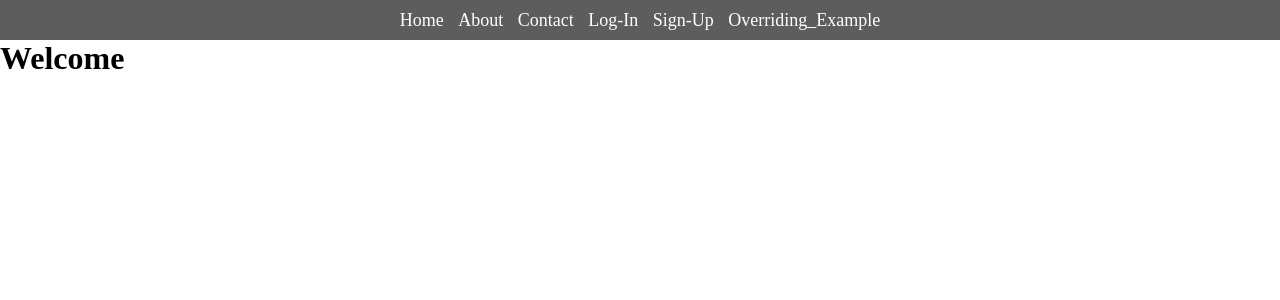
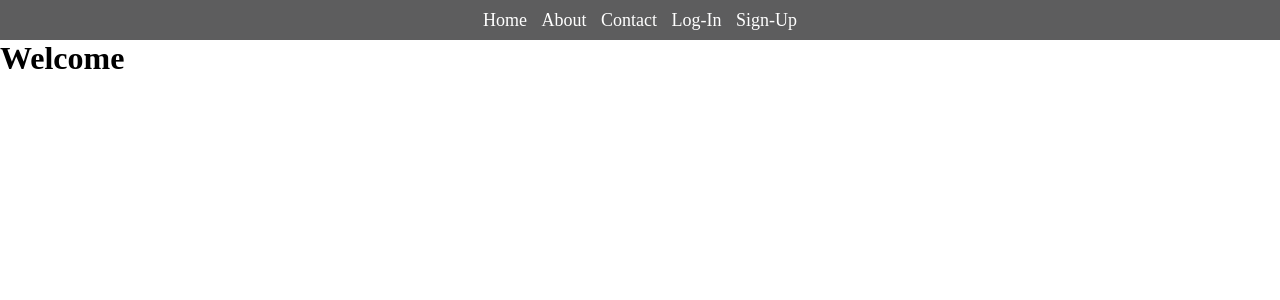
Before and after one commit to Johnny-254/Bank-System, a PHP site: page /index.php in a window 1280 px wide. Shown: the top 300 px of the page. Run offline with PHP 8.4, Linux system fonts and the light colour scheme.

Commit message:
deleted override-php

```diff
--- a/top-nav.php
+++ b/top-nav.php
@@ -15,7 +15,6 @@
             <li><a href="contact.php">Contact</a></li>
             <li><a href="login.php">Log-In</a></li>
             <li><a href="register.php">Sign-Up</a></li>
-            <li><a href="overriding.php">Overriding_Example</a></li>
         </ul>
 </div>
 </body>
```
